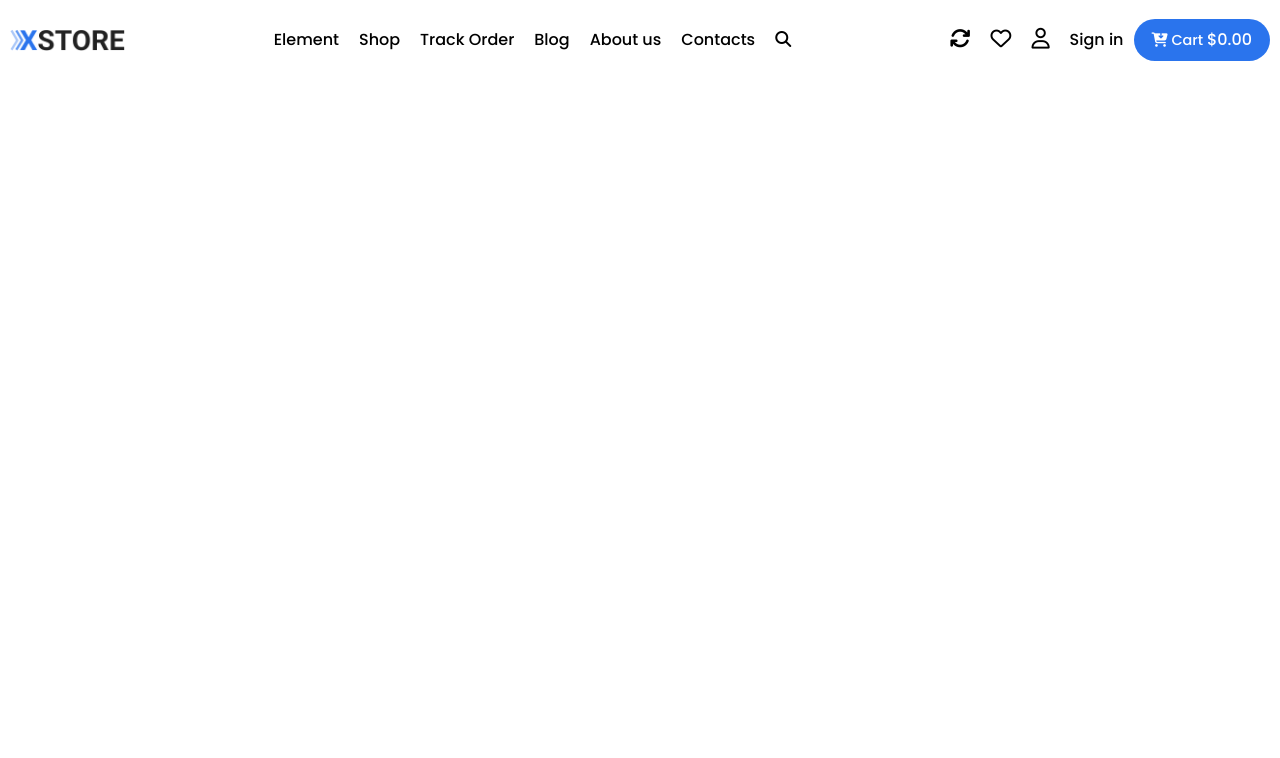
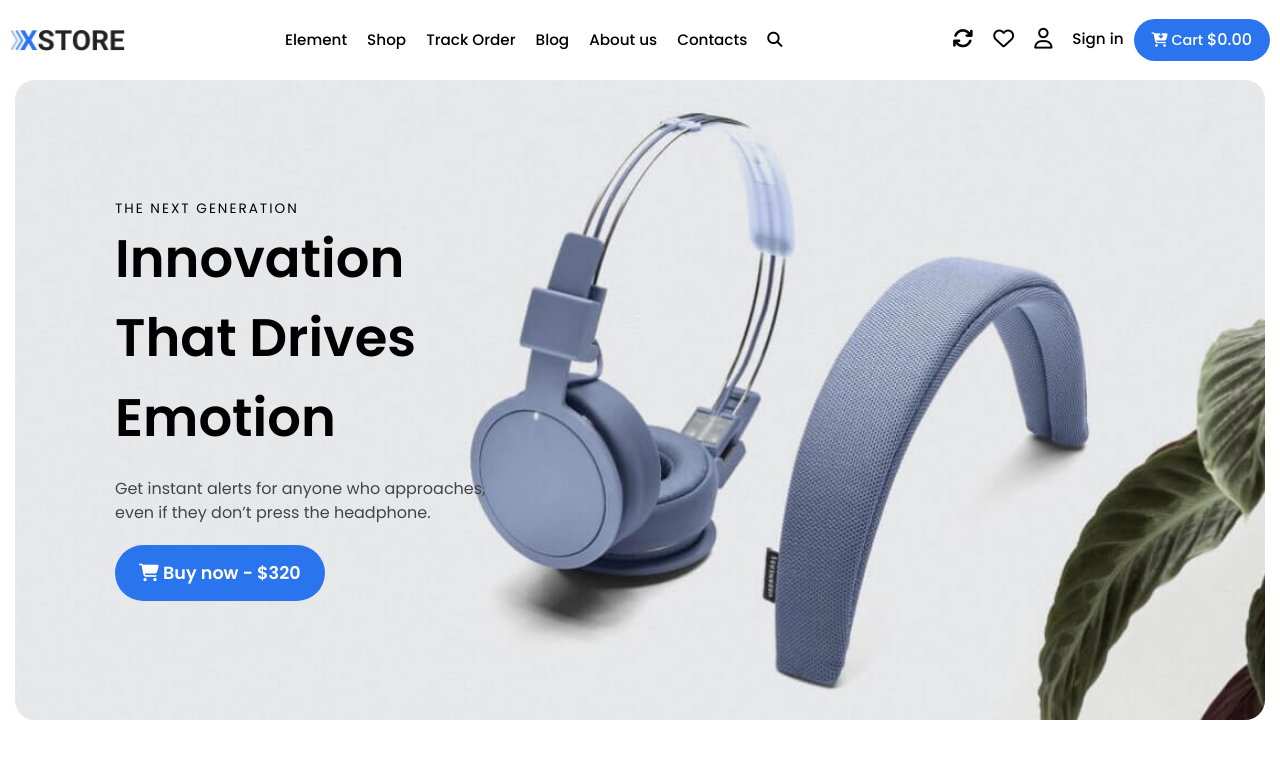
Before and after one commit to rohitcreates/Ecommerce_Website, a website: page dist/index.html in a window 1280 px wide. Drawn offline with Linux system fonts and the light colour scheme.

Commit message:
Hero Section

```diff
--- a/src/input.css
+++ b/src/input.css
@@ -11,6 +11,7 @@
 
 :root{
     --buttonColor--: #2A74ED;
+    --main-text--: #444444;
 }
 
 #navbar {
@@ -31,7 +32,12 @@
     padding: 0 10px;
     font-family: "Poppins", sans-serif;
     font-weight: 500;
-    font-size: 1rem;
+    font-size: 0.95rem;
+}
+
+.pages li:hover {
+    color: #2A74ED;
+    cursor: pointer;
 }
 
 /* navbar right side  */
@@ -44,6 +50,7 @@
     padding: 0 10px;
     font-family: "Poppins", sans-serif;
     font-weight: 500;
+    font-size: 0.95rem;
 }
 
 .nav-right ul li i {
@@ -64,3 +71,57 @@
 .cart-btn span {
     font-size: 1rem;
 }
+
+/* Hero Section  */
+
+#hero-section {
+    margin: 0 15px;
+}
+
+.hero-content {
+    background: url(../src/images/main-banner.png)no-repeat center center/cover;
+    height: 80vh;
+    max-width: 1600px;
+    margin: auto;
+    border-radius: 20px;
+    padding: 0 100px;
+}
+
+.main-heading {
+    font-size: 3.3rem;
+    font-weight: 600;
+    width: 40%;
+    font-family: "Poppins", sans-serif;
+}
+
+.hero-content > span {
+    font-size: 0.85rem;
+    font-weight: 400;
+    text-transform: uppercase;
+    letter-spacing: 2px;
+}
+.hero-content p {
+    margin: 20px 0;
+    width: 38%;
+}
+
+.buy-btn {
+    font-size: 1.1rem;
+    font-family: "Poppins", sans-serif;
+    font-weight: 600;
+    background-color: var(--buttonColor--);
+    padding: 15px 24px;
+    border-radius: 30px;
+}
+
+.buy-btn:hover {
+    background-color: black;
+}
+
+
+/* Utility Classes */
+
+.main-text {
+    font-size: 1rem;
+    color: var(--main-text--);
+}
```
Also changed, not shown: dist/index.html, dist/output.css, src/images/main-banner.png (added).
